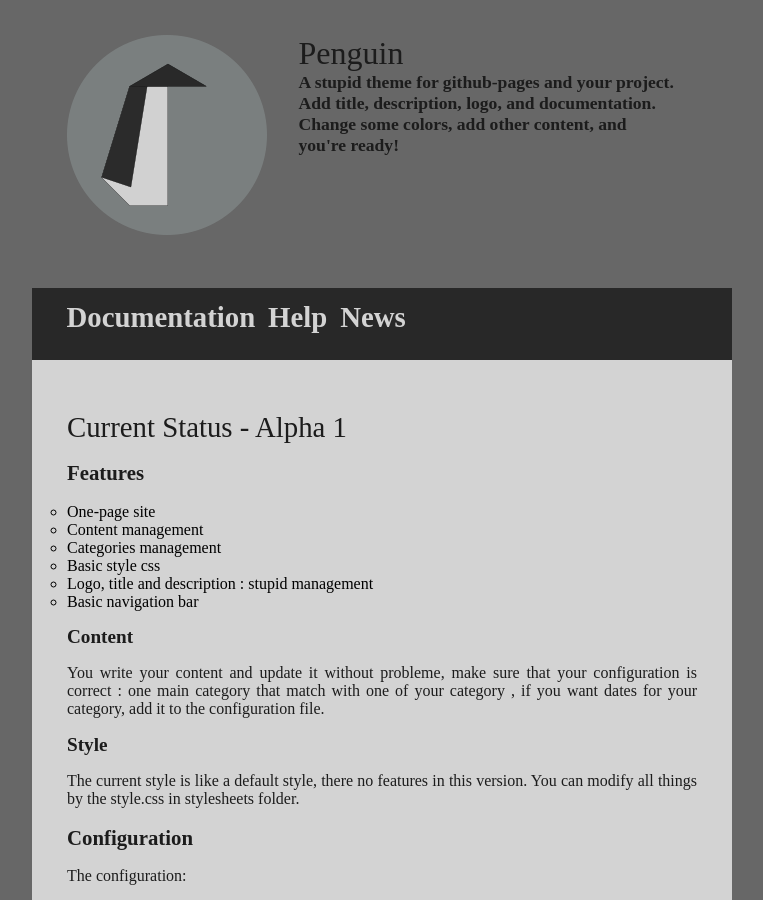
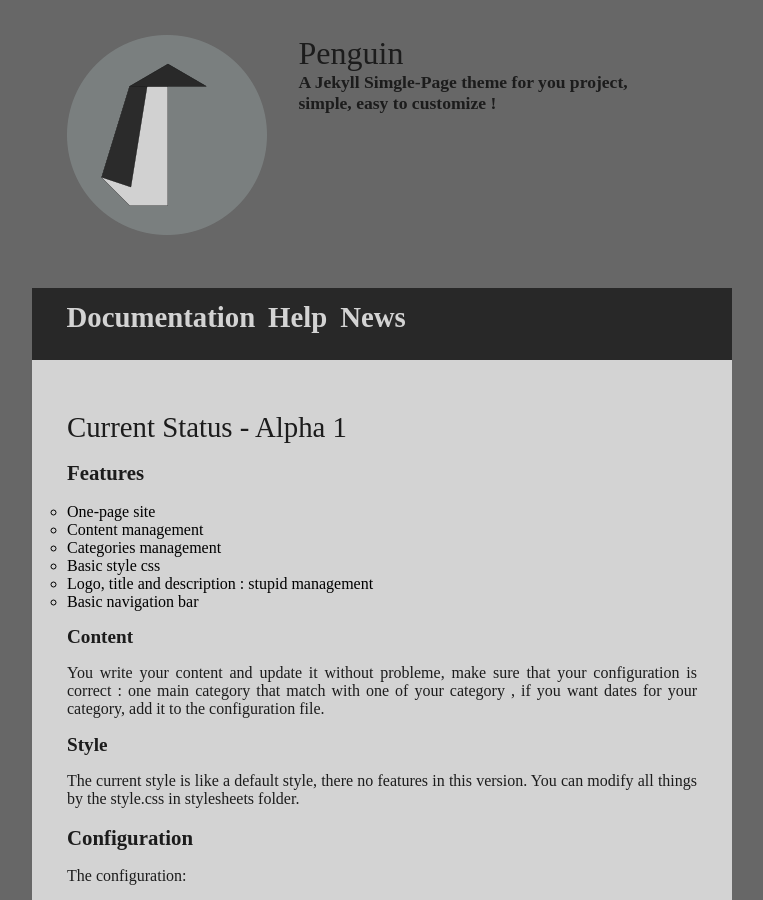
Before and after one commit to romainringenbach/Penguin, a Jekyll site: the page built from index.html, in a window 1280 px wide and 900 px high. Shown: the whole window, without its empty margins (258-1021 px from the left). Built offline with Jekyll 4.4.1, drawn with Linux system fonts in a browser that asks for light colours.

Commit message:
Change description

```diff
--- a/_config.yml
+++ b/_config.yml
@@ -2,11 +2,12 @@
 
 url:
 project_name: Penguin
-project_description: "A stupid theme for github-pages and your project. Add title, description, logo, and documentation. Change some colors, add other content, and you're ready!"
+project_description: "A Jekyll Simgle-Page theme for you project, simple, easy to customize !"
 project_logo: ./images/logo.png
 project_categories_with_dates: [News]
 project_main_category: Documentation
 
+content_hide: true
 
 
 
```
